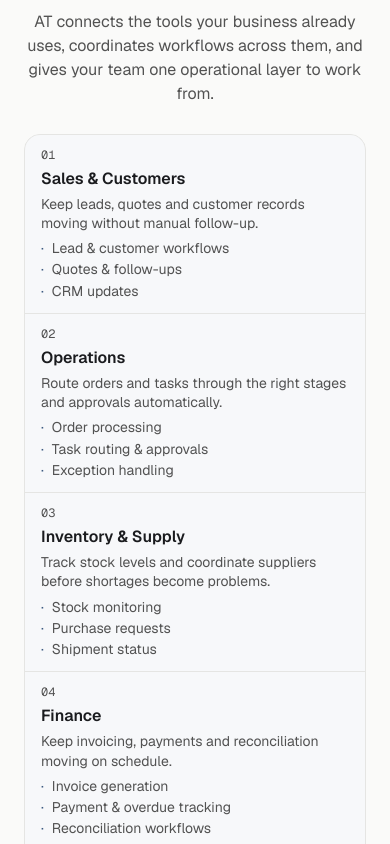
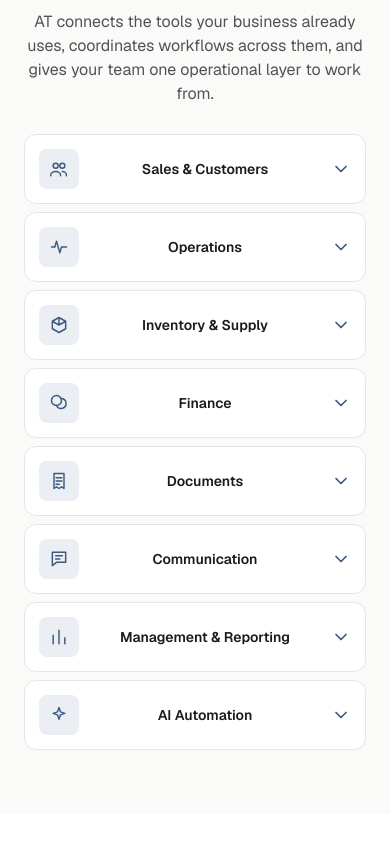
Before and after one commit to AndriiTs1/at-automation, a Next.js app: page /en in a window 390 px wide. Shown: the part 1580-2424 px from the top of the page. Built offline with nearby package versions, Linux system fonts and the light colour scheme.

Commit message:
Improve automation capabilities and mobile accordion

```diff
--- a/components/dashboard/icons.tsx
+++ b/components/dashboard/icons.tsx
@@ -7,6 +7,7 @@ const NAV_ICON_PATHS: Record<string, string> = {
   bolt: "M13 2L4 14h6l-1 8 9-12h-6l1-8z",
   activity: "M3 12h4l2-7 4 14 2-7h6",
   receipt: "M6 3h12v18l-3-2-3 2-3-2-3 2V3zM8.5 8h7M8.5 12h7M8.5 16h4",
+  message: "M4 4h16v12H9l-5 4V4zM8 8h8M8 12h5",
   sparkle: "M12 3l1.8 5.2L19 10l-5.2 1.8L12 17l-1.8-5.2L5 10l5.2-1.8L12 3z",
   check: "M5 13l4 4L19 7",
 };
--- a/components/marketing/AutomationCapabilities.tsx
+++ b/components/marketing/AutomationCapabilities.tsx
@@ -1,5 +1,17 @@
 import { getTranslations } from "next-intl/server";
 import { CAPABILITY_CATEGORY_KEYS } from "@/lib/marketing-data";
+import { DashboardIcon, ChevronDownIcon } from "@/components/dashboard/icons";
+
+const CAPABILITY_ICONS: Record<(typeof CAPABILITY_CATEGORY_KEYS)[number], string> = {
+  salesCustomers: "users",
+  operations: "activity",
+  inventorySupply: "box",
+  finance: "coins",
+  documents: "receipt",
+  communication: "message",
+  managementReporting: "chart",
+  aiAutomation: "sparkle",
+};
 
 /**
  * "What AT can automate" — a compact capability map, not a feature-dump grid. Sits directly
@@ -18,12 +30,47 @@ export default async function AutomationCapabilities() {
           <p className="mt-3 text-base text-neutral-600 md:text-lg">{t("body")}</p>
         </div>
 
-        <div className="mt-7 grid grid-cols-1 gap-px overflow-hidden rounded-2xl border border-border bg-border md:mt-8 md:grid-cols-2 xl:grid-cols-4">
-          {CAPABILITY_CATEGORY_KEYS.map((key, index) => {
+        {/* Mobile capability disclosures — native HTML, no client JavaScript. */}
+        <div className="mt-7 flex flex-col gap-2 md:hidden">
+          {CAPABILITY_CATEGORY_KEYS.map((key) => {
             const examples = t.raw(`categories.${key}.examples`) as string[];
             return (
-              <div key={key} className="flex flex-col gap-1 bg-[#F7F8FA] px-4 py-3 sm:gap-1.5 sm:p-4 md:p-5">
-                <p className="font-mono text-xs text-neutral-600">{String(index + 1).padStart(2, "0")}</p>
+              <details key={key} className="group rounded-xl border border-border bg-surface">
+                <summary className="flex cursor-pointer list-none items-center gap-3 p-3.5 [&::-webkit-details-marker]:hidden">
+                  <span className="flex h-10 w-10 shrink-0 items-center justify-center rounded-lg bg-accent/10 text-accent">
+                    <DashboardIcon name={CAPABILITY_ICONS[key]} className="h-5 w-5" />
+                  </span>
+                  <span className="min-w-0 flex-1 text-center text-sm font-semibold text-foreground">
+                    {t(`categories.${key}.title`)}
+                  </span>
+                  <ChevronDownIcon className="h-5 w-5 shrink-0 text-accent transition-transform group-open:rotate-180 motion-reduce:transition-none" />
+                </summary>
+                <div className="border-t border-border px-4 pt-3 pb-4 text-center">
+                  <p className="text-sm leading-relaxed text-neutral-600">
+                    {t(`categories.${key}.description`)}
+                  </p>
+                  <ul className="mt-3 flex flex-col gap-1.5">
+                    {examples.map((example) => (
+                      <li key={example} className="flex items-baseline justify-center gap-2 text-center text-sm text-neutral-600">
+                        <span aria-hidden="true" className="text-accent">·</span>
+                        <span>{example}</span>
+                      </li>
+                    ))}
+                  </ul>
+                </div>
+              </details>
+            );
+          })}
+        </div>
+
+        <div className="mt-7 hidden gap-3 md:mt-8 md:grid md:grid-cols-2 xl:grid-cols-4">
+          {CAPABILITY_CATEGORY_KEYS.map((key) => {
+            const examples = t.raw(`categories.${key}.examples`) as string[];
+            return (
+              <div key={key} className="flex h-full flex-col gap-2 rounded-2xl border border-border bg-surface p-5 md:p-6">
+                <div className="mb-1 flex h-11 w-11 items-center justify-center rounded-xl bg-accent/10 text-accent">
+                  <DashboardIcon name={CAPABILITY_ICONS[key]} className="h-6 w-6" />
+                </div>
                 <h3 className="text-base font-semibold text-foreground">{t(`categories.${key}.title`)}</h3>
                 <p className="text-sm leading-snug text-neutral-600">{t(`categories.${key}.description`)}</p>
                 <ul className="mt-0.5 flex flex-col gap-0.5">
```
